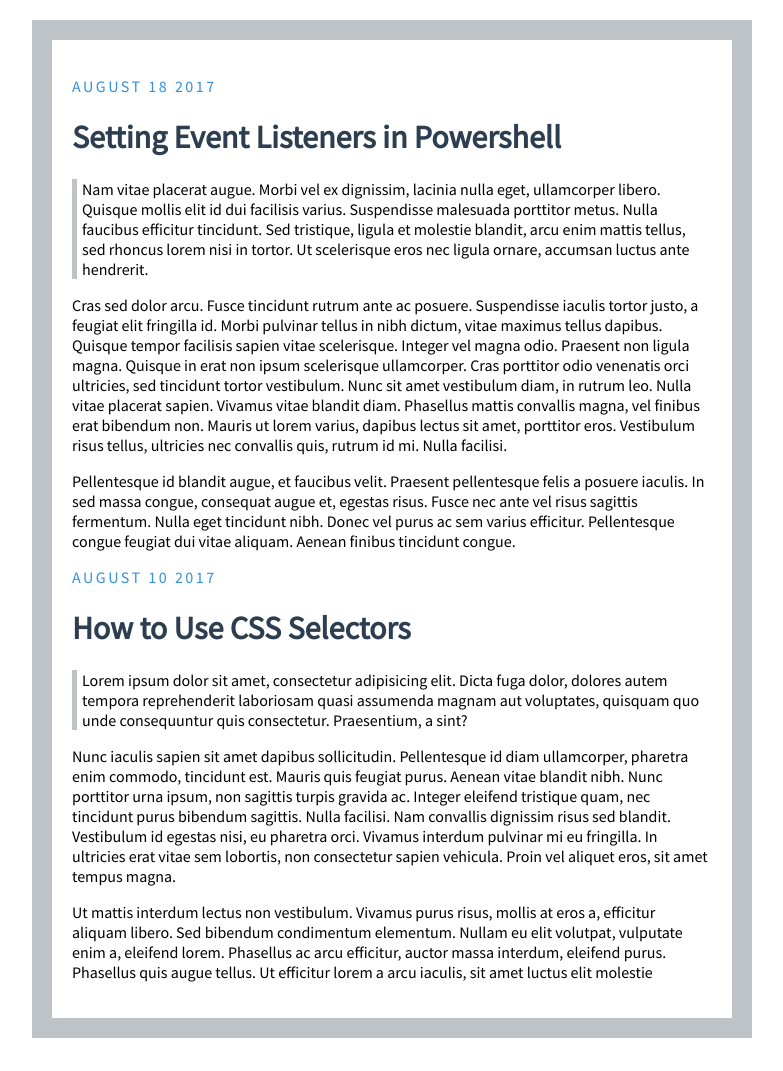
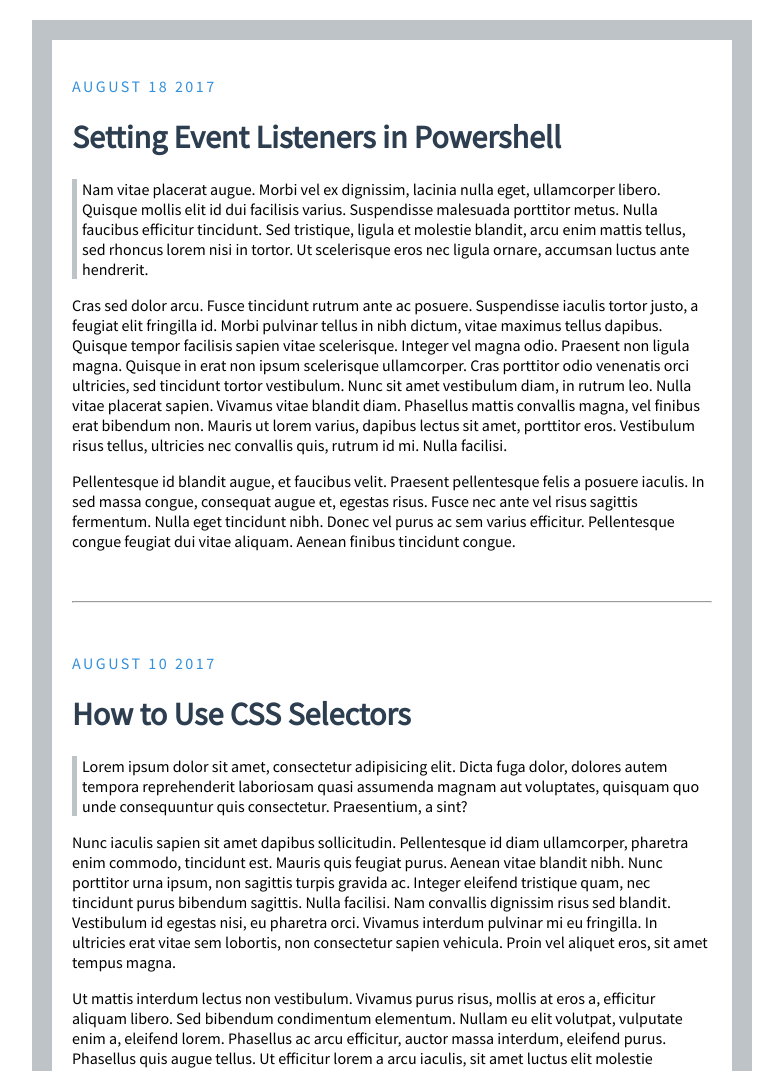
Before and after one commit to KaitlynDodds/MockBlog, a plain HTML site: page index.html in a window 1280 px wide. Shown: the top 1071 px of the page, without its empty margins (248-1031 px from the left). Drawn offline with Linux system fonts and the light colour scheme.

Commit message:
Added hr to divide posts

```diff
--- a/index.html
+++ b/index.html
@@ -17,7 +17,7 @@
             <p>Pellentesque id blandit augue, et faucibus velit. Praesent pellentesque felis a posuere iaculis. In sed massa congue, consequat augue et, egestas risus. Fusce nec ante vel risus sagittis fermentum. Nulla eget tincidunt nibh. Donec vel purus ac sem varius efficitur. Pellentesque congue feugiat dui vitae aliquam. Aenean finibus tincidunt congue.</p>
         </div>
 
-        <!-- TODO: dividing line goes here -->
+        <hr>
 
         <!-- Post 1 -->
         <div>
--- a/main.css
+++ b/main.css
@@ -33,6 +33,11 @@ div p:first-of-type {
     letter-spacing: 2.5px;
 }
 
+hr {
+    color: #bdc3c7;
+    margin: 50px 0;
+}
+
 .title {
     color: #2c3e50;
 }
```
